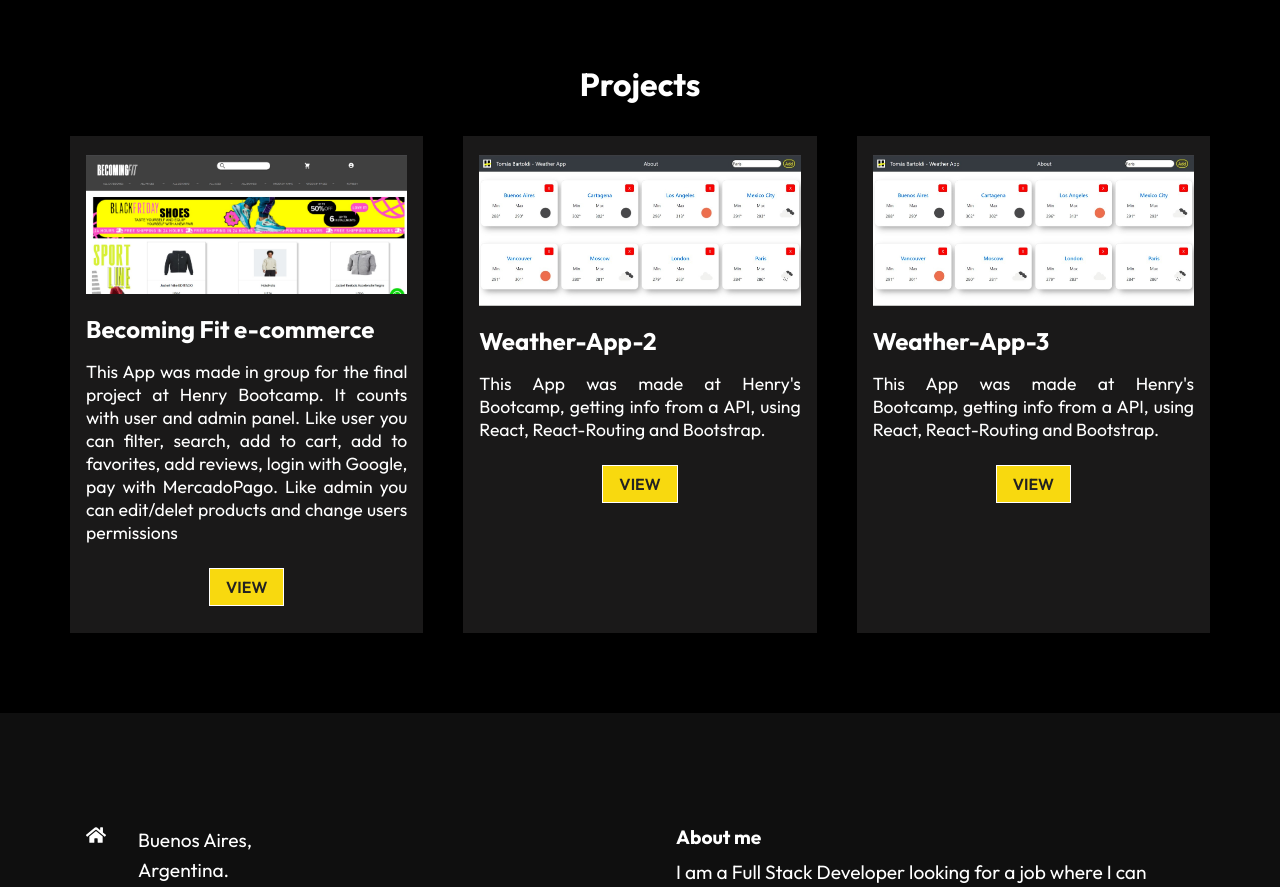
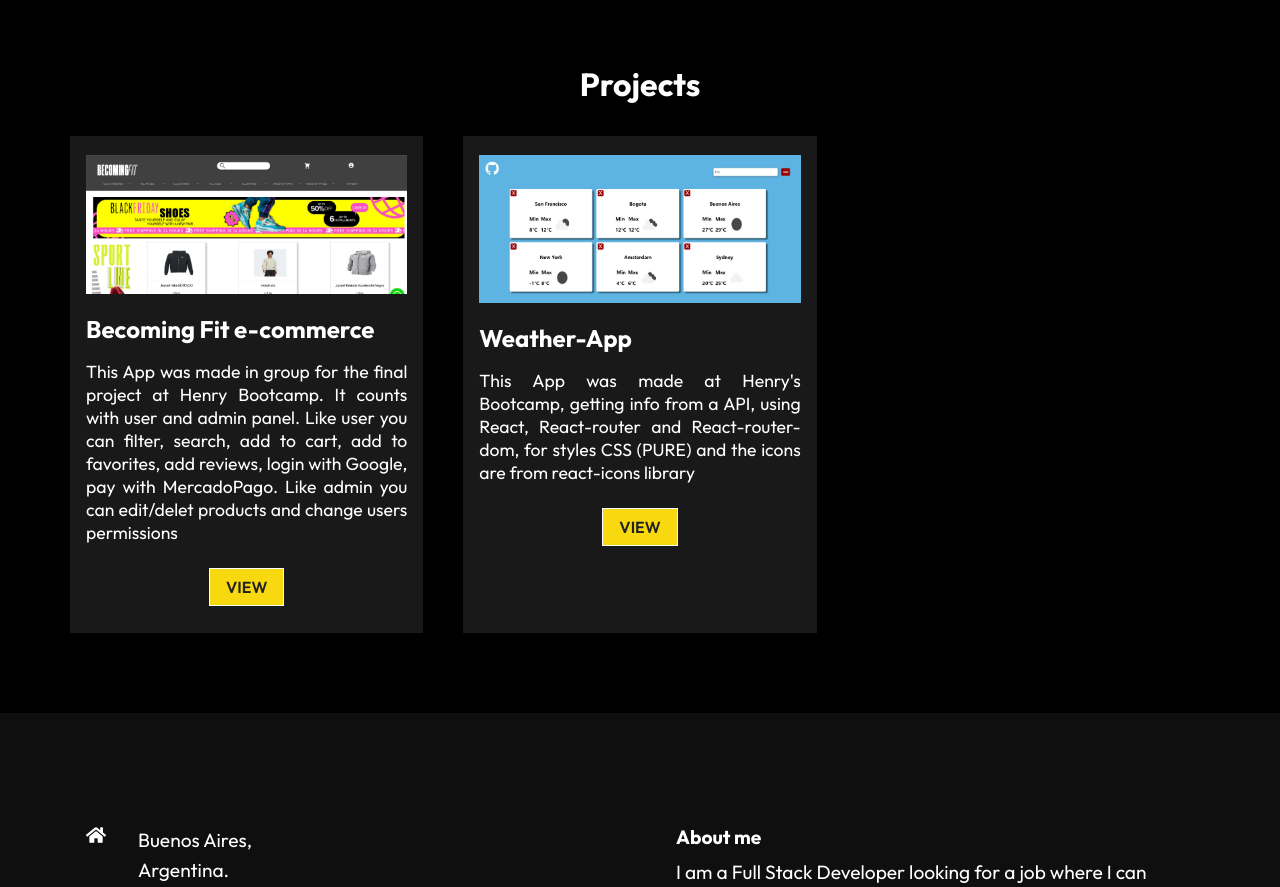
Before and after one commit to TomasBartoldi/Portfolio, a React (Create React App) app: page / in a window 1280 px wide. Shown: the part 800-1687 px from the top of the page. Built offline with nearby package versions, Linux system fonts and the light colour scheme.

Commit message:
Weather-App agregado a proyectos

```diff
--- a/src/components/WorkCardData.js
+++ b/src/components/WorkCardData.js
@@ -1,6 +1,6 @@
 import pro1 from '../components/assets/project1.jpg'
-import pro2 from '../components/assets/project2.jpeg'
-import pro3 from '../components/assets/project3.jpeg'
+import pro2 from '../components/assets/project2.jpg'
+/* import pro3 from '../components/assets/project3.jpeg' */
 
 const ProjectCardData = [
     {
@@ -12,19 +12,13 @@
 
     {
         imgsrc: pro2,
-        title: "Weather-App-2",
-        text: "This App was made at Henry's Bootcamp, getting info from a API, using React, React-Routing and Bootstrap.",
-        view: 'url.com',
-        source: ''
+        title: "Weather-App",
+        text: "This App was made at Henry's Bootcamp, getting info from a API, using React, React-router and React-router-dom, for styles CSS (PURE) and the icons are from react-icons library",
+        view: 'https://weather-app-tomasbartoldi.vercel.app/',
+
     },
 
-    {
-        imgsrc: pro3,
-        title: "Weather-App-3",
-        text: "This App was made at Henry's Bootcamp, getting info from a API, using React, React-Routing and Bootstrap.",
-        view: 'url.com',
-        source: ''
-    }
+
 
 ]
 
```
Also changed, not shown: src/components/assets/project2.jpeg (deleted), src/components/assets/project2.jpg (added).
